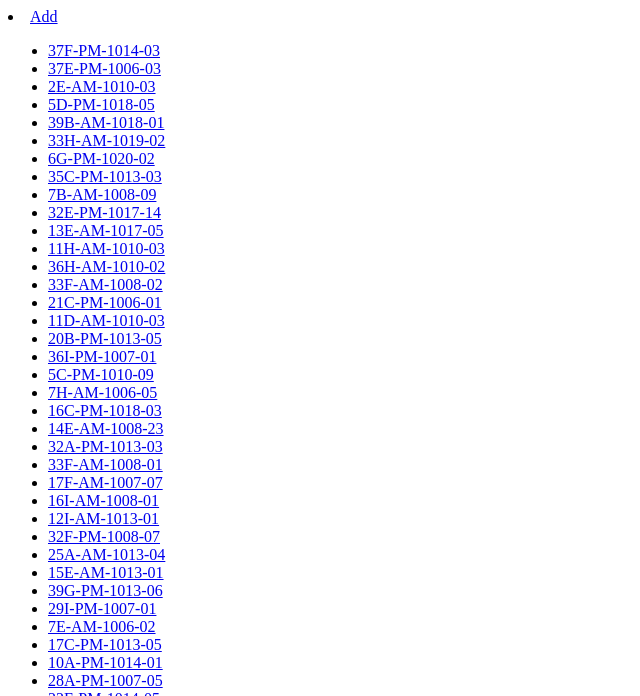
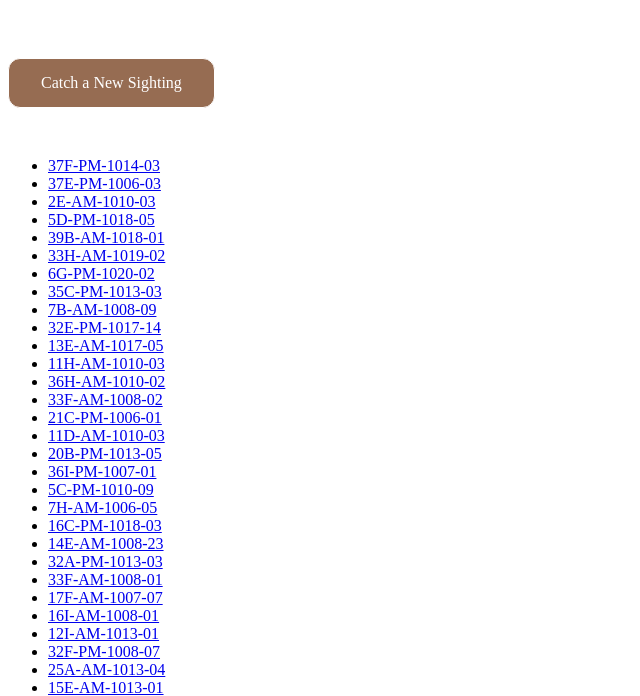
Before and after one commit to jessica-guo/cute_squirrel, a Django app: page /sightings/ in a window 1280 px wide. Shown: the top 696 px of the page, without its empty margins (0-640 px from the left). Run offline with Django 3.2, Linux system fonts and the light colour scheme; data comes from the database, SQL or seed files in the repository.

Commit message:
beautify all.html

```diff
--- a/cute_squirrel/sightings/templates/sightings/all.html
+++ b/cute_squirrel/sightings/templates/sightings/all.html
@@ -1,6 +1,30 @@
-<li><a href='/sightings/add'>Add</a></li>
-<ul>
-  {% for squirrel in squirrels %}
-  <li><a href='/sightings/{{ squirrel.Unique_Squirrel_ID }}'>{{ squirrel.Unique_Squirrel_ID }}</a></li>
-  {% endfor %}
-</ul>
+<!DOCTYPE html>
+<html>
+  <head>
+    <style>
+      .button {
+ 		background-color: rgb(150, 108, 82);
+  		border: 1px solid;
+  		color: white;
+  		padding: 15px 32px;
+  		text-align: center;
+  		text-decoration: none;
+  		display: inline-block;
+  		font-size: 16px;
+  		margin-top: 50px;
+  		margin-bottom: 15px;
+  		border-radius: 12px;
+	       }
+
+      .button:hover {box-shadow: 0 12px 16px 0 rgba(0,0,0,0.24), 0 17px 50px 0 rgba(0,0,0,0.19);}
+    </style>
+  </head>
+
+  <body>
+    <div><a href='/sightings/add' class="button">Catch a New Sighting</a ></div><br>
+    <ul>
+      {% for squirrel in squirrels %}
+      <li><a href='/sightings/{{ squirrel.Unique_Squirrel_ID }}'>{{ squirrel.Unique_Squirrel_ID }}</a></li>
+      {% endfor %}
+    </ul>
+  </body>
```
